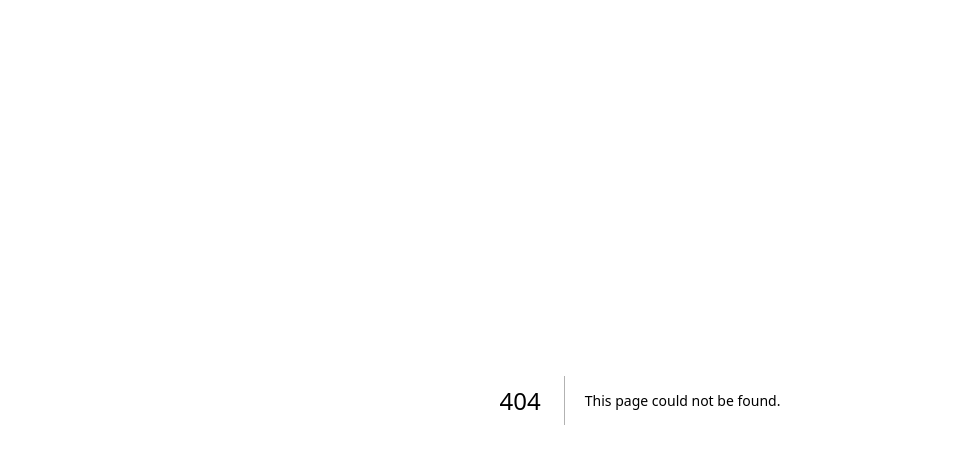
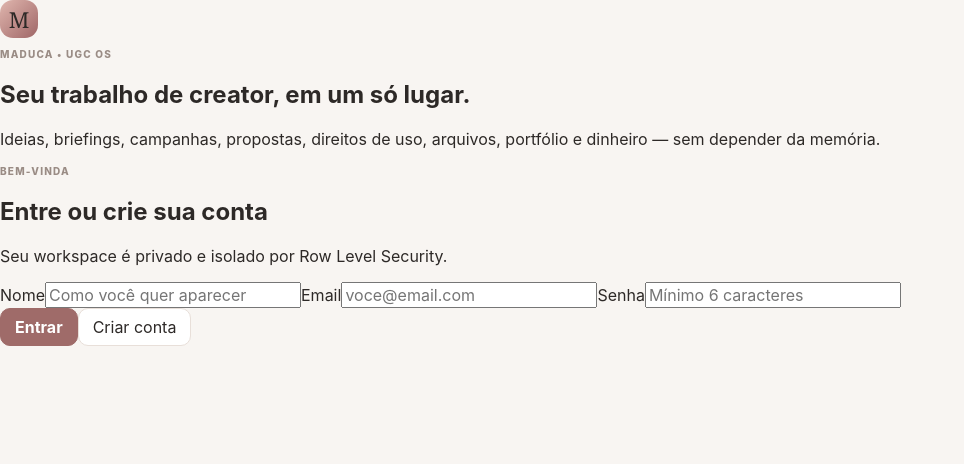
Before and after one commit to contatomariacardoso2-spec/Maduca, a Next.js app: page /login in a window 1280 px wide. Before the commit this address had no page. Shown: the top 464 px of the page, without its empty margins (0-964 px from the left). Built offline with nearby package versions, Linux system fonts and the light colour scheme.

Commit message:
feat: add login and signup screen

```diff
--- /dev/null
+++ b/src/app/login/page.tsx
@@ -0,0 +1,57 @@
+import { login, signup } from "./actions";
+
+export default async function LoginPage({
+  searchParams,
+}: {
+  searchParams: Promise<{ error?: string; message?: string; confirmed?: string }>;
+}) {
+  const params = await searchParams;
+  const notice =
+    params.confirmed === "1"
+      ? "Email confirmado. Agora você já pode entrar."
+      : params.message;
+
+  return (
+    <main className="auth-page">
+      <section className="auth-brand">
+        <span className="brand-mark">M</span>
+        <p className="eyebrow">MADUCA • UGC OS</p>
+        <h1>Seu trabalho de creator, em um só lugar.</h1>
+        <p>
+          Ideias, briefings, campanhas, propostas, direitos de uso, arquivos,
+          portfólio e dinheiro — sem depender da memória.
+        </p>
+      </section>
+
+      <section className="auth-card">
+        <div>
+          <p className="eyebrow">BEM-VINDA</p>
+          <h2>Entre ou crie sua conta</h2>
+          <p>Seu workspace é privado e isolado por Row Level Security.</p>
+        </div>
+
+        {params.error && <div className="auth-error">{params.error}</div>}
+        {notice && <div className="auth-notice">{notice}</div>}
+
+        <form>
+          <label>
+            Nome
+            <input name="displayName" type="text" placeholder="Como você quer aparecer" />
+          </label>
+          <label>
+            Email
+            <input name="email" type="email" required autoComplete="email" placeholder="voce@email.com" />
+          </label>
+          <label>
+            Senha
+            <input name="password" type="password" minLength={6} required autoComplete="current-password" placeholder="Mínimo 6 caracteres" />
+          </label>
+          <div className="auth-actions">
+            <button className="primary" formAction={login}>Entrar</button>
+            <button className="secondary" formAction={signup}>Criar conta</button>
+          </div>
+        </form>
+      </section>
+    </main>
+  );
+}
```
